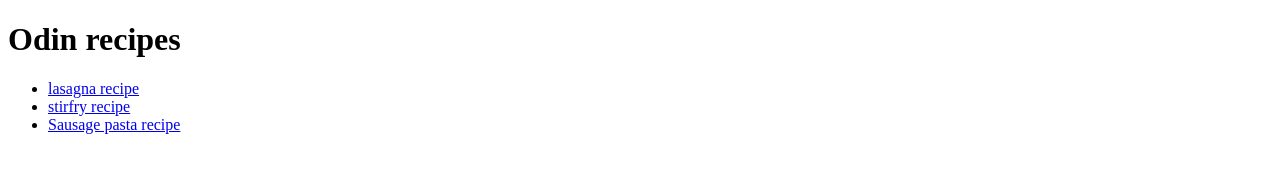
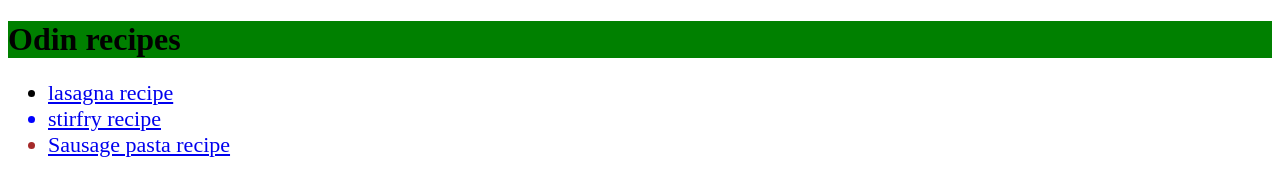
Before and after one commit to JamieJ80/odin-recipes, a plain HTML site: page index.html in a window 1280 px wide. Drawn offline with Linux system fonts and the light colour scheme.

Commit message:
index.html

```diff
--- a/index.html
+++ b/index.html
@@ -3,14 +3,15 @@
     <head>
         <meta charset="utf-8">
         <title>Odin recipes</title>
+        <link rel="stylesheet" href="style.css">
     </head>
 
     <body>
         <h1>Odin recipes</h1>
         <ul>
-           <li><a href="recipes/lasagna.html" target="_blank" rel="noreferrer">lasagna recipe</a></li>
-           <li><a href="recipes/stirfry.html" target="_blank" rel="noreferrer">stirfry recipe</a></li>
-           <li><a href="recipes/sausagepasta.html" target="_blank" rel="noreferrer">Sausage pasta recipe</a></li>
+           <li class="lasagna"><a href="recipes/lasagna.html" target="_blank" rel="noreferrer">lasagna recipe</a></li>
+           <li class="stirfry"><a href="recipes/stirfry.html" target="_blank" rel="noreferrer">stirfry recipe</a></li>
+           <li class="sausagepasta"><a href="recipes/sausagepasta.html" target="_blank" rel="noreferrer">Sausage pasta recipe</a></li>
         </ul>
 
     </body>
--- /dev/null
+++ b/style.css
@@ -0,0 +1,16 @@
+h1{
+    background-color: green;
+    color: black;
+}
+li{
+    font-size: 22px;
+}
+.lasagna{
+    color: black;
+}
+.stirfry{
+    color: blue;
+}
+.sausagepasta{
+    color: brown;
+}
```
